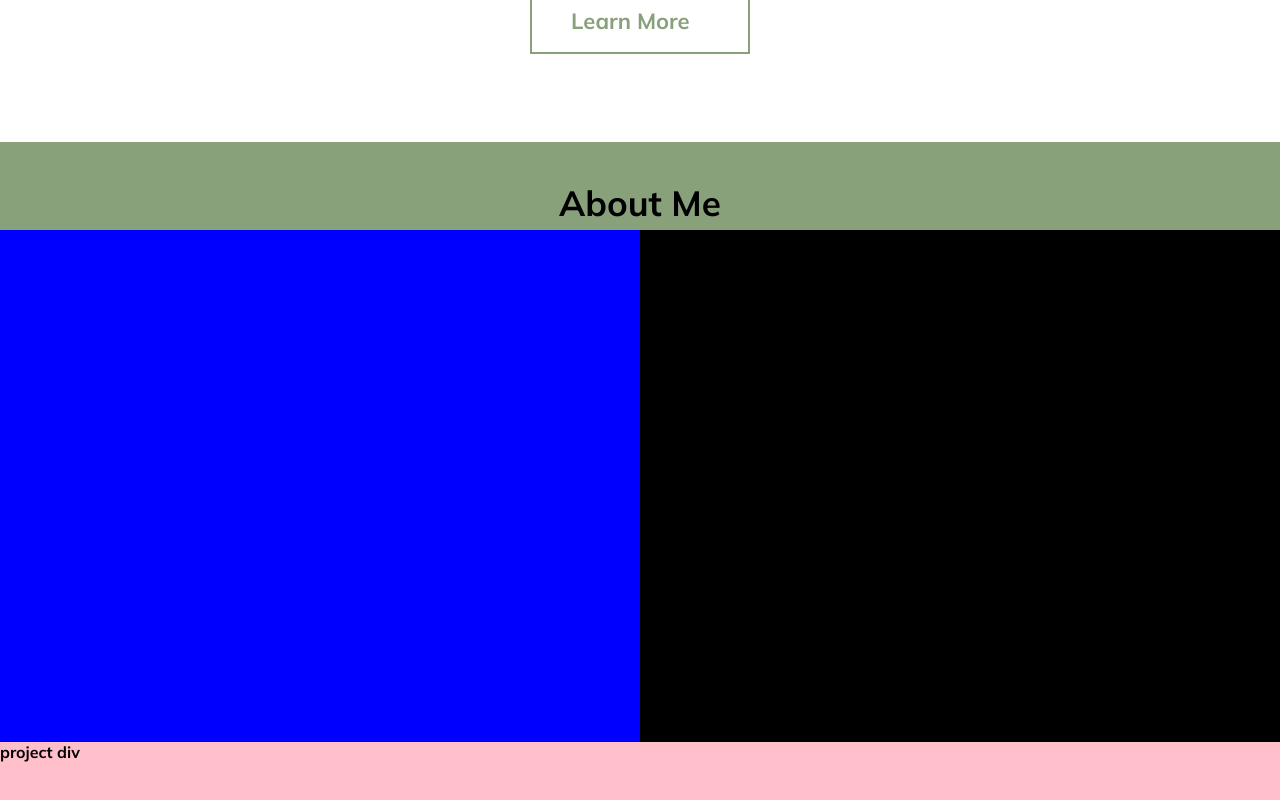
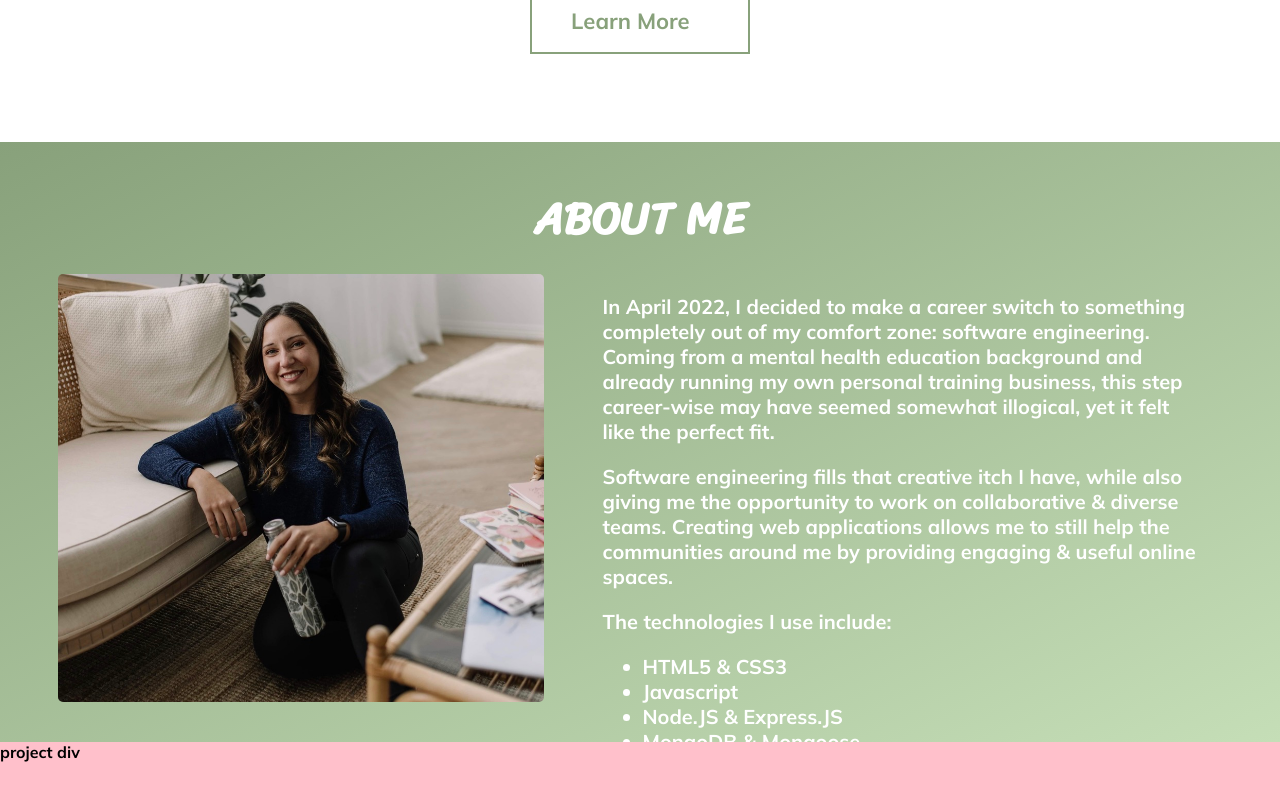
Before and after one commit to amandafroment/portfolio, a React (Create React App) app: page / in a window 1280 px wide. Shown: the part 658-1458 px from the top of the page. Built offline with nearby package versions, Linux system fonts and the light colour scheme.

Commit message:
started the about me section and added profile pic

```diff
--- a/src/pages/App/App.css
+++ b/src/pages/App/App.css
@@ -1,4 +1,5 @@
 @import url("https://fonts.googleapis.com/css2?family=Mulish:wght@700&display=swap");
+@import url("https://fonts.googleapis.com/css2?family=Sriracha&display=swap");
 
 html {
   scroll-behavior: smooth;
@@ -23,6 +24,10 @@ html {
   height: 100vh;
   background-color: white;
   position: absolute;
+}
+
+.header-name {
+  color: #88a17b;
 }
 
 .header-container > h1 {
@@ -80,10 +85,6 @@ html {
   right: 0;
 }
 
-.header-name {
-  color: #88a17b;
-}
-
 .sections-container {
   display: flex;
   flex-direction: column;
@@ -97,18 +98,19 @@ html {
   flex-direction: column;
   align-items: center;
   height: 75vh;
-  background-color: #88a17b;
+  /* background-color: #88a17b; */
+  background-image: linear-gradient(to bottom right, #88a17b, #c5deb7);
   top: 100vh;
   width: 100vw;
 }
 
 .about-me-container > h2 {
   width: 50vw;
-  height: 10px;
-  padding: 10px;
-  font-size: 35px;
-
+  font-size: 45px;
+  color: white;
+  font-family: Sriracha;
   text-align: center;
+  margin-bottom: 15px;
 }
 
 .about-me-content {
@@ -119,13 +121,22 @@ html {
 }
 
 .about-me-picture {
+  display: flex;
+  flex-direction: row;
+  justify-content: center;
   width: 50vw;
-  background-color: blue;
+}
+
+.profile-pic {
+  height: 75%;
+  border-radius: 5px;
 }
 
 .about-me-description {
+  font-size: 20px;
   width: 50vw;
-  background-color: black;
+  padding-right: 75px;
+  color: white;
 }
 
 .projects-container {
--- a/src/pages/App/App.js
+++ b/src/pages/App/App.js
@@ -1,10 +1,9 @@
 import "./App.css";
 import { useState } from "react";
 import Footer from "../../components/Footer/Footer";
+import img from "../../images/profile-pic.jpeg";
 
 export default function App() {
-  const [learnMore, setLearnMore] = useState("");
-
   return (
     <>
       <main className="App">
@@ -20,10 +19,42 @@ export default function App() {
         </div>
         <div className="sections-container">
           <div id="about-me" className="about-me-container">
-            <h2>About Me</h2>
+            <h2>ABOUT ME</h2>
             <div className="about-me-content">
-              <div className="about-me-picture"></div>
-              <div className="about-me-description"></div>
+              <div className="about-me-picture">
+                <img
+                  src={img}
+                  className="profile-pic"
+                  alt="profile picture"
+                ></img>
+              </div>
+              <div className="about-me-description">
+                <p>
+                  In April 2022, I decided to make a career switch to something
+                  completely out of my comfort zone: software engineering.
+                  Coming from a mental health education background and already
+                  running my own personal training business, this step
+                  career-wise may have seemed somewhat illogical, yet it felt
+                  like the perfect fit.
+                </p>
+                <p>
+                  Software engineering fills that creative itch I have, while
+                  also giving me the opportunity to work on collaborative &
+                  diverse teams. Creating web applications allows me to still
+                  help the communities around me by providing engaging & useful
+                  online spaces.
+                </p>
+                <p>The technologies I use include: </p>
+                <ul>
+                  <li>HTML5 & CSS3</li>
+                  <li>Javascript</li>
+                  <li>Node.JS & Express.JS</li>
+                  <li>MongoDB & Mongoose</li>
+                  <li>Python & Django</li>
+                  <li>React</li>
+                  <li>MERN Stack Applications</li>
+                </ul>
+              </div>
             </div>
           </div>
           <div className="projects-container">project div</div>
```
Also changed, not shown: src/images/profile-pic.jpeg (added), src/images/profile-pic.jpg (deleted).
